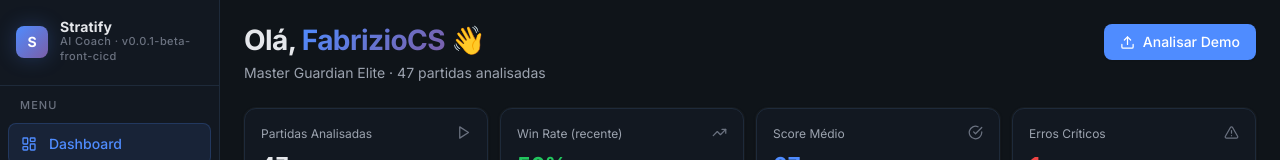
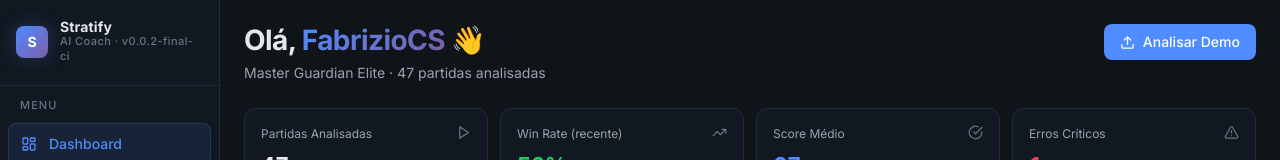
Before and after one commit to fbzsaullo/stratify-desktop-client, a React (Vite) app: page / in a window 1280 px wide. Shown: the top 160 px of the page. Built offline with nearby package versions, Linux system fonts and the light colour scheme.

Commit message:
Update from https://github.com/fbzsaullo/Stratify/commit/0d19f78c41258932a325c26e36a4c23bb407b373

```diff
--- a/src/components/layout/Sidebar.tsx
+++ b/src/components/layout/Sidebar.tsx
@@ -40,7 +40,7 @@ export function Sidebar() {
         {!sidebarCollapsed && (
           <div className="flex flex-col min-w-0">
             <span className="text-subtitle font-bold text-text-primary leading-none">Stratify</span>
-            <span className="text-caption-xs text-text-tertiary">AI Coach · v0.0.1-beta-front-cicd</span>
+            <span className="text-caption-xs text-text-tertiary">AI Coach · v0.0.2-final-ci</span>
           </div>
         )}
       </div>
```
